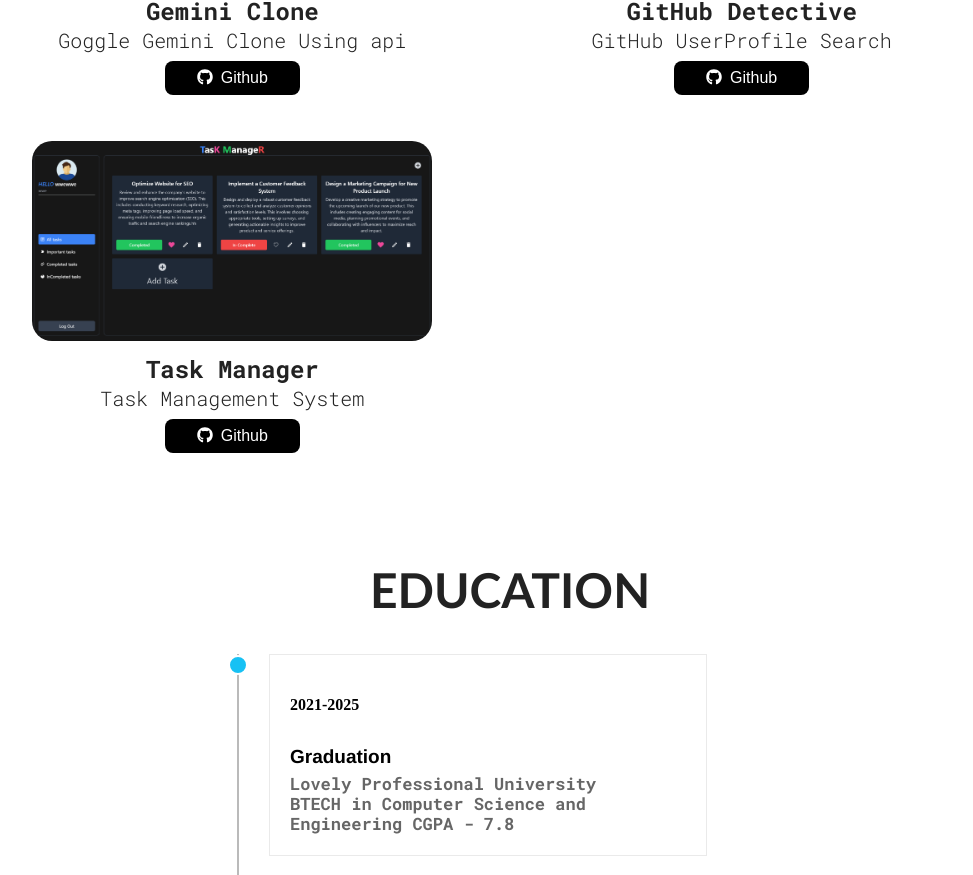
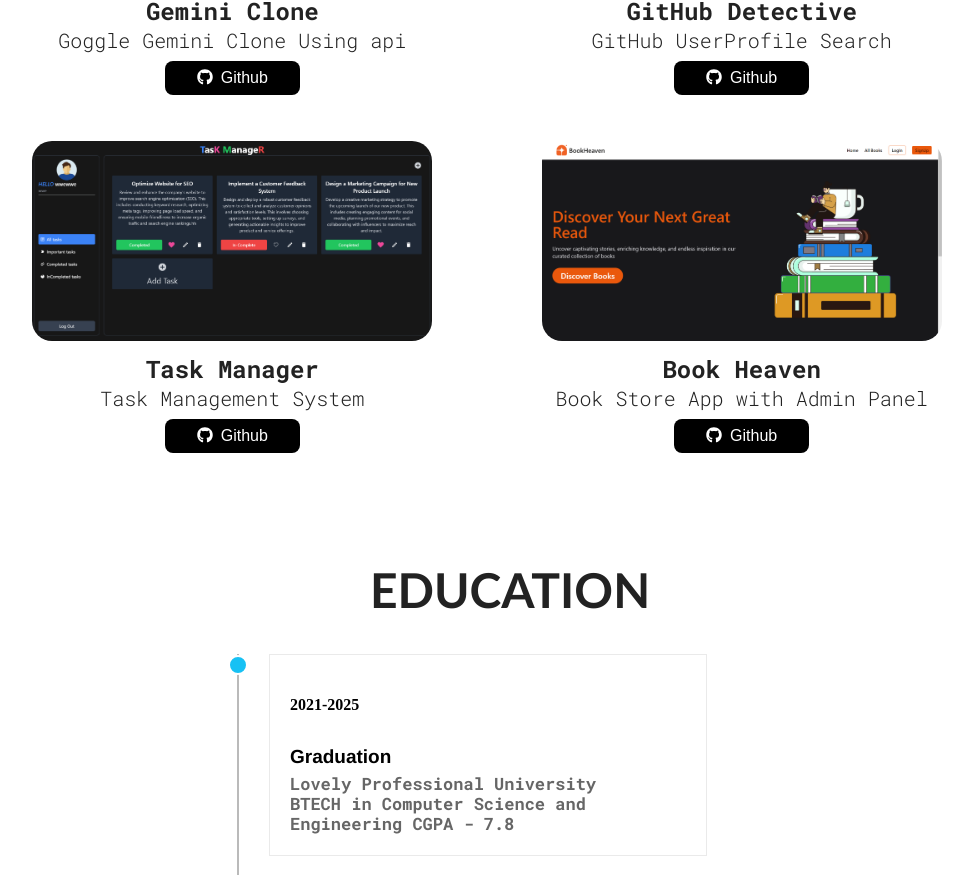
Before and after one commit to Bazuga02/my-portfolio, a React (Vite) app: page / in a window 1280 px wide. Shown: the part 1669-2544 px from the top of the page, without its empty margins (153-1126 px from the left). Built offline with nearby package versions, Linux system fonts and the light colour scheme.

Commit message:
new project

```diff
--- a/src/sections/Projects/Projects.jsx
+++ b/src/sections/Projects/Projects.jsx
@@ -4,6 +4,7 @@
 import proj3 from "../../assets/proj3.png";
 import proj4 from "../../assets/proj4.png";
 import proj5 from "../../assets/proj5.png";
+import proj6 from "../../assets/proj6.png";
 import ProjectCard from "../../common/ProjectCard";
 
 function Projects() {
@@ -51,6 +52,13 @@
           p="Task Management System"
           github="https://github.com/Bazuga02/mernback"
         />
+        <ProjectCard
+          src={proj6}
+          link="https://6675aec6813260b681471245--cheerful-crisp-1efc76.netlify.app/"
+          h3="Book Heaven"
+          p="Book Store App with Admin Panel"
+          github="https://github.com/Bazuga02/bookstore"
+        />
       </div>
     </section>
   );
```
Also changed, not shown: src/assets/proj6.png (added).
